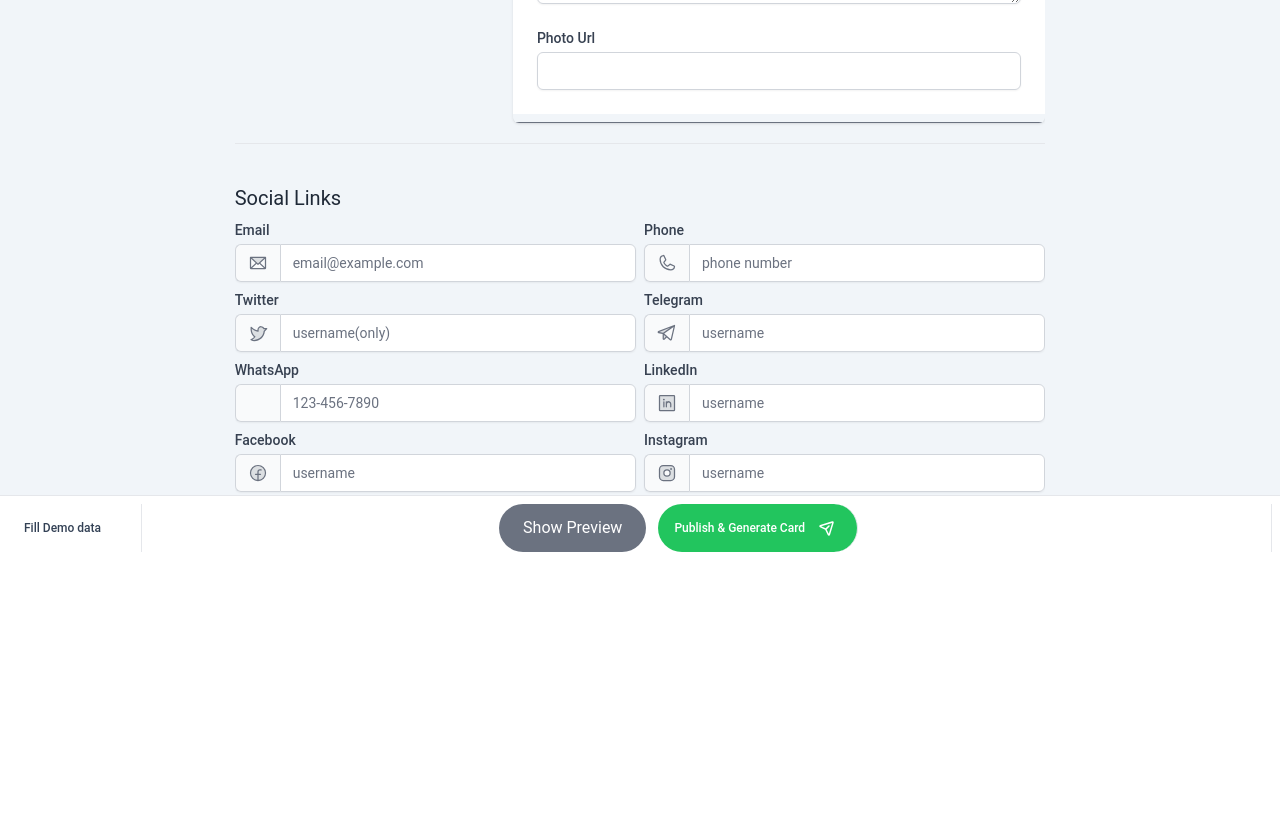
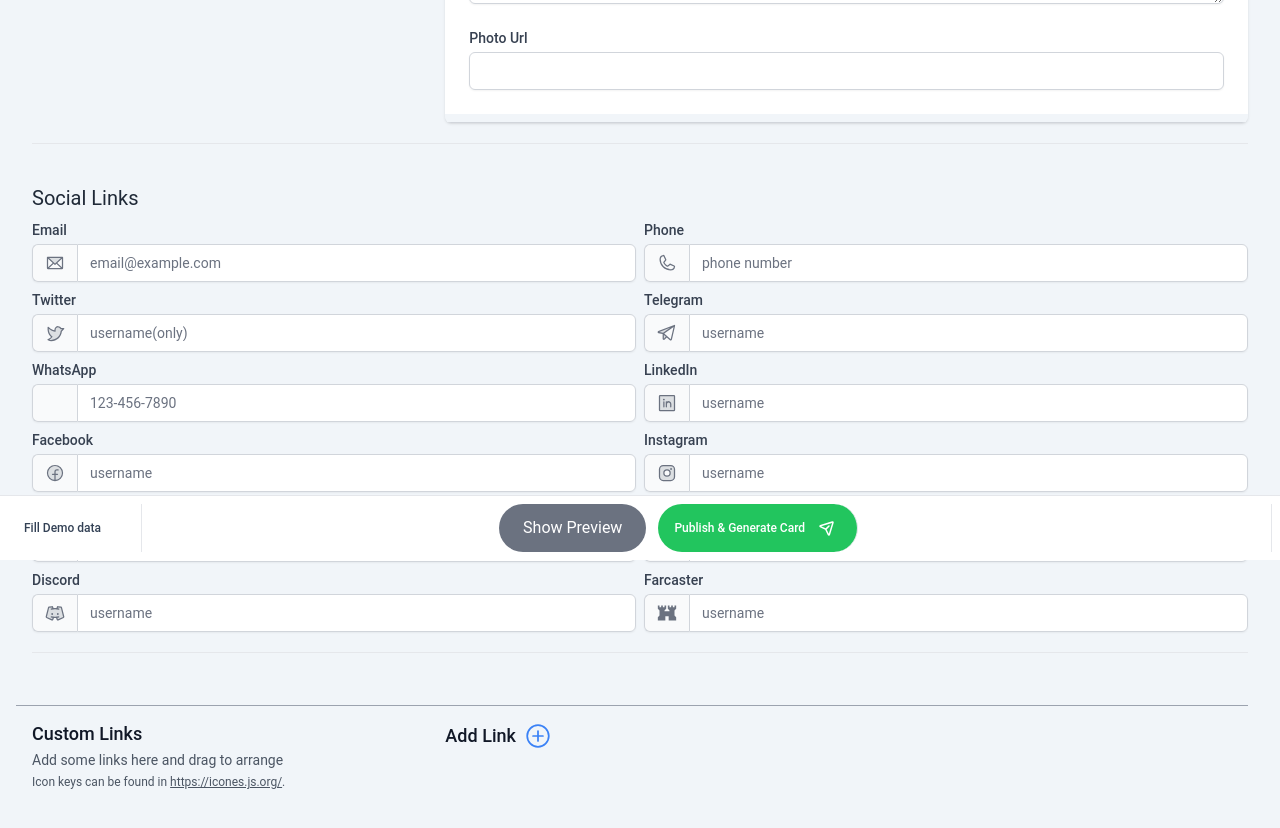
Before and after one commit to pratiksardar/xqr, a Nuxt app: page / in a window 1280 px wide. Shown: the part 240-1068 px from the top of the page. Before the commit the page ends 800 px from the top, so only its background shows below. Built offline with nearby package versions, Linux system fonts and the light colour scheme; some icons are missing.

Commit message:
"scroll and drag improvements"

```diff
--- a/components/AppForm/Links.vue
+++ b/components/AppForm/Links.vue
@@ -10,10 +10,12 @@
       </p>
     </template>
     <div class="flex items-center justify-between mb-4">
-      <h3 class="text-lg font-medium text-gray-900">Add Link</h3>
-      <button @click="appendLink" class="ml-4">
-        <Icon icon="fluent:add-circle-24-regular" class="h-6 w-6 text-blue-500" />
+      <h3 class="text-lg font-medium text-gray-900 flex items-center">
+      Add Link
+      <button @click="appendLink" class="ml-2">
+        <Icon icon="fluent:add-circle-24-regular" class="h-7 w-7 text-blue-500" />
       </button>
+      </h3>
     </div>
     <draggable
       :list="modelValue"
@@ -23,12 +25,7 @@
     >
       <template #item="{ element: link, index }">
         <div class="relative mb-6 group">
-          <button class="absolute top-2 -left-8">
-            <Icon
-              icon="radix-icons:drag-handle-dots-2"
-              class="h-6 w-6 text-slate-500 drag-handle"
-            />
-          </button>
+
 
           <div class="flex items-center space-x-2">
             <input
@@ -49,6 +46,12 @@
               placeholder="URL"
               class="block w-1/3 flex-1 rounded-md border-gray-300 focus:border-indigo-500 focus:ring-indigo-500 sm:text-sm"
             />
+            <button class="ml-2 mt-2">
+            <Icon
+              icon="radix-icons:drag-handle-dots-2"
+              class="h-6 w-6 text-slate-500 drag-handle"
+            />
+            </button>
           </div>
             <button @click="removeLink(index)" class="ml-2 mt-2">
             <Icon
@@ -56,6 +59,7 @@
               class="h-6 w-6 text-red-500"
             />
           </button>
+
         </div>
       </template>
     </draggable>
--- a/components/AppForm/Profile.vue
+++ b/components/AppForm/Profile.vue
@@ -51,7 +51,7 @@
           />
         </div>
       </div>
-      <hr class="border-gray-500 mt-2" />
+      <hr class="border-gray-300 mt-2" />
     </div>
   </base-form-section>
 </template>
--- a/pages/index.vue
+++ b/pages/index.vue
@@ -1,7 +1,7 @@
 <template>
-  <div class="h-screen flex flex-col md:flex-row">
-    <div :class="{'flex-1': !showPreview, 'md:w-2/3': showPreview, 'h-screen': true, 'flex': true, 'flex-col': true, 'bg-slate-100': true, 'items-center': !showPreview, 'justify-center': !showPreview, 'p-8': true}">
-      <div :class="{'w-full': !showPreview, 'flex-1': showPreview, 'overflow-y-auto': true, 'md:w-2/3': !showPreview}">
+  <div class="min-h-screen flex flex-col">
+    <div :class="{'flex-1': !showPreview, 'md:w-2/3': showPreview, 'flex': true, 'flex-col': true, 'bg-slate-100': true, 'items-center': !showPreview, 'justify-center': !showPreview, 'p-8': true}">
+      <div :class="{'w-full': !showPreview, 'flex-1': showPreview}">
         <app-form-profile
           v-model:name="data.n"
           v-model:desc="data.d"
@@ -28,8 +28,8 @@
       </div>
     </div>
 
-    <div v-if="showPreview" class="md:w-1/3 h-screen flex flex-col bg-white">
-      <div class="flex-1 overflow-y-auto">
+    <div v-if="showPreview" class="md:w-1/3 flex flex-col bg-white">
+      <div class="flex-1">
         <app-form-preview :data="data" />
       </div>
     </div>
```
Lines whose indentation alone changed are shown as unchanged.
